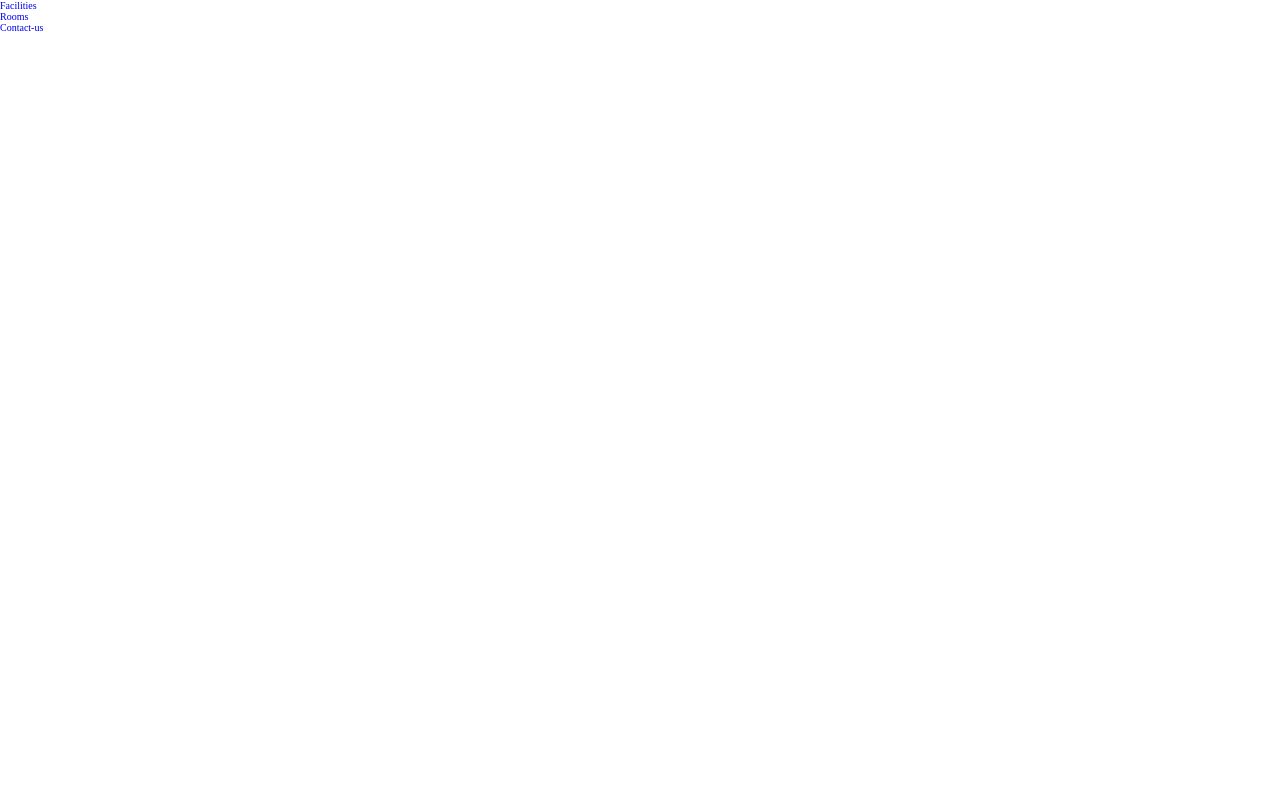
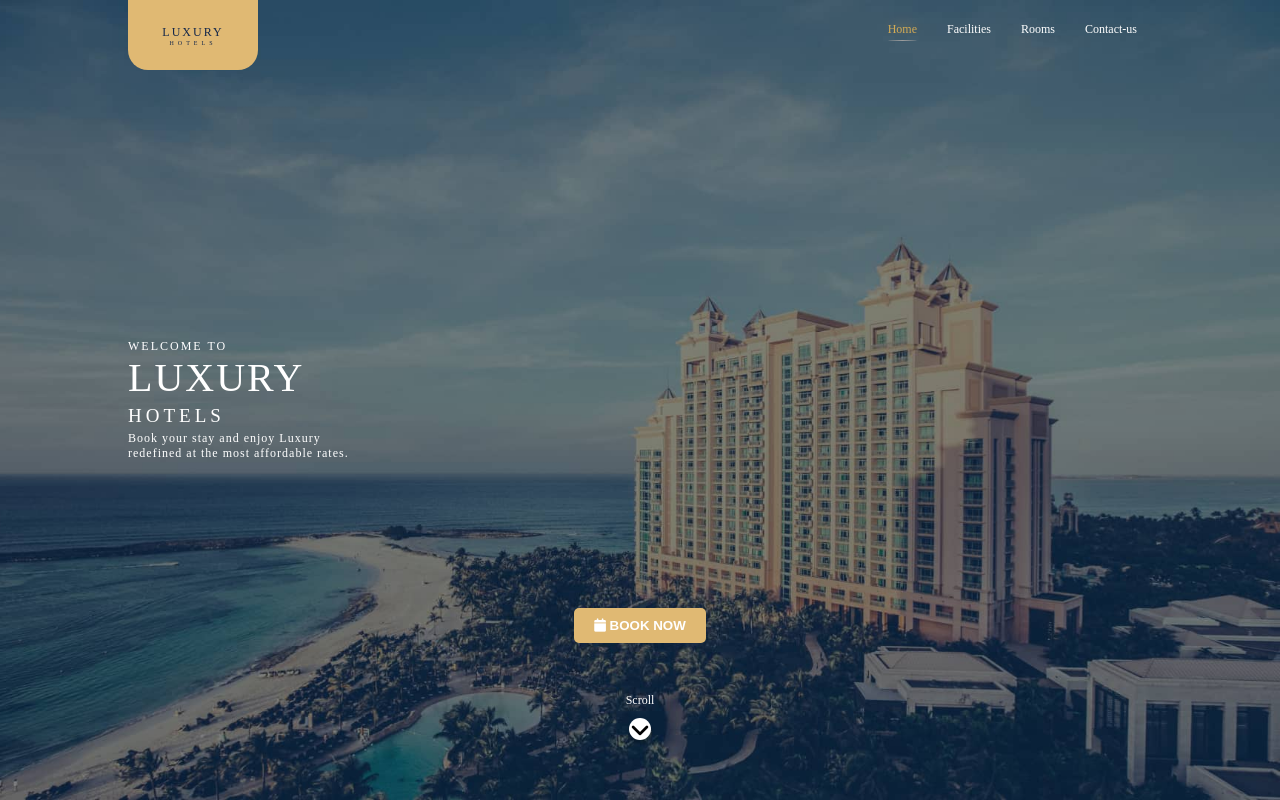
Before and after one commit to devshashtag/luxury-hotels, a plain HTML site: page index.html in a window 1280 px wide. Drawn offline with Linux system fonts and the light colour scheme.

Commit message:
home header completed

```diff
--- a/index.html
+++ b/index.html
@@ -12,11 +12,37 @@
 </head>
 
 <body>
-  <ul>
-    <li><a href="./pages/facilities.html">Facilities</a></li>
-    <li><a href="./pages/rooms.html">Rooms</a></li>
-    <li><a href="./pages/contact_us.html">Contact-us</a></li>
-  </ul>
+  <!-- rooms header -->
+  <div class="main__header home__header noselect">
+    <ul class="header__menu">
+      <li><a class="menu__item item--active" href="../index.html">Home</a></li>
+      <li><a class="menu__item" href="pages/facilities.html">Facilities</a></li>
+      <li><a class="menu__item" href="pages/rooms.html">Rooms</a></li>
+      <li><a class="menu__item" href="pages/contact_us.html">Contact-us</a></li>
+    </ul>
+    <div class="menu__toggle"></div>
+    <div class="header__brand">
+      <div class="brand__text">LUXURY<span>HOTELS</span></div>
+    </div>
+    <div class="header__title">
+      <div class="title--mid">WELCOME TO</div>
+      <div class="title--big">LUXURY</div>
+      <div class="title--space">HOTELS</div>
+      Book your stay and enjoy Luxury<br>
+      redefined at the most affordable rates.
+    </div>
+    <div class="header__options">
+      <button class="options__btn">
+        <i class="fa fa-calendar"></i> BOOK NOW
+      </button>
+      <div class="options__scroll">
+        Scroll
+        <button type="button"><i class="fa fa-angle-down"></i></button>
+      </div>
+    </div>
+  </div>
+  <!-- end of rooms header -->
+
   <!-- scripts -->
   <script src="assets/js/app.js"></script>
 </body>
```
Also changed, not shown: assets/images/home/header.jpg (renamed from assets/images/index/header.jpg), assets/images/home/rect_1.jpg (renamed from assets/images/index/rect_1.jpg), assets/images/home/rect_2.jpg (renamed from assets/images/index/rect_2.jpg).
